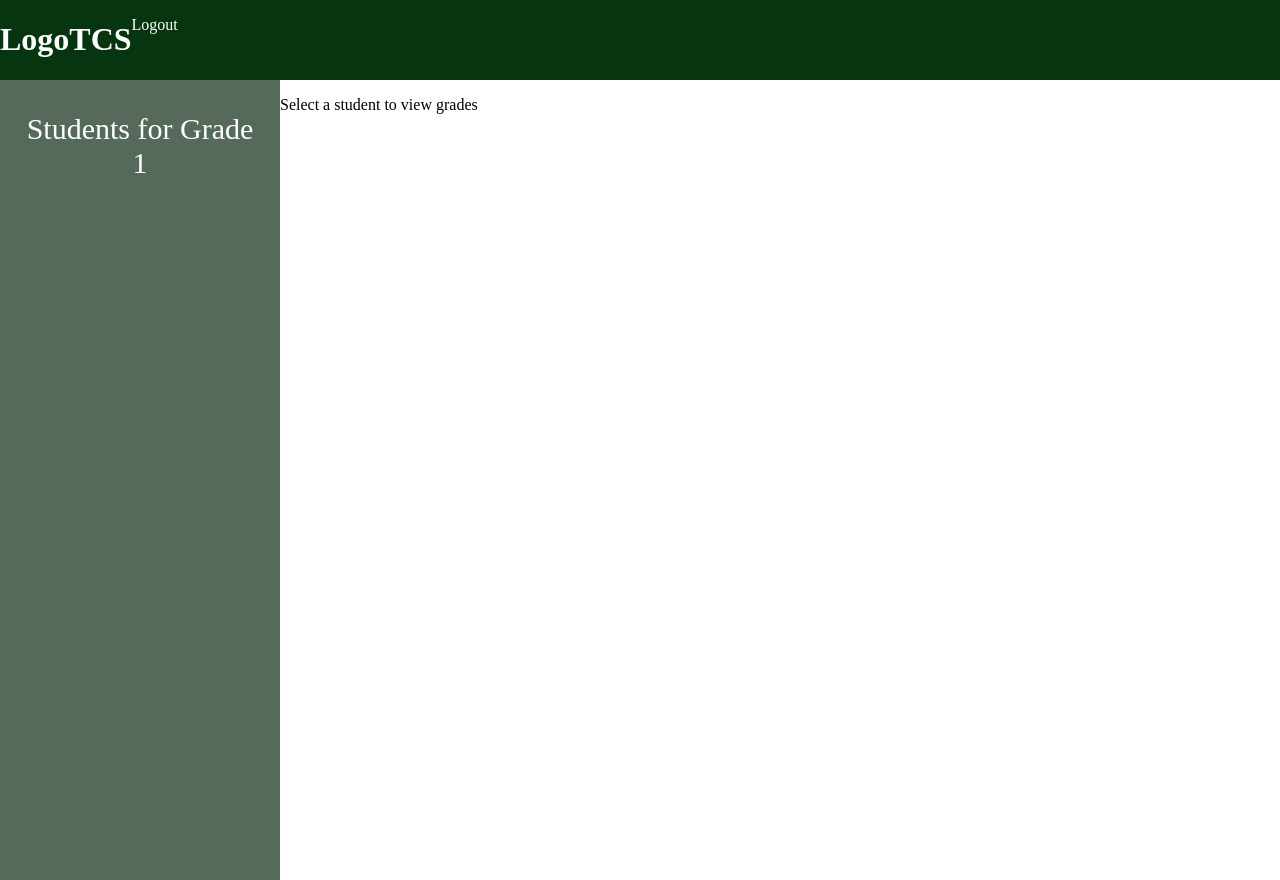
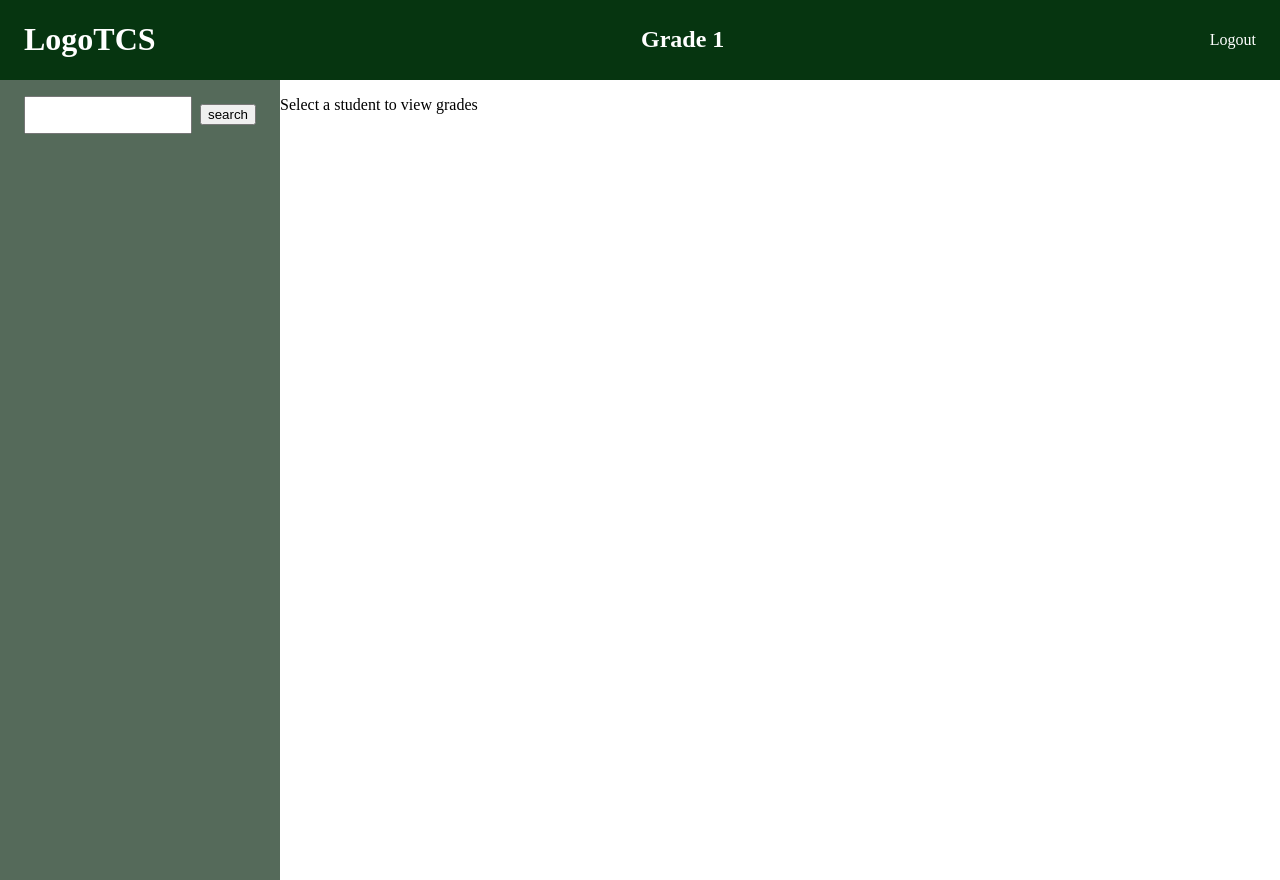
Before and after one commit to w1iii/SchoolGrades, a React (Vite) app: page /#/students/1 in a window 1280 px wide. Built offline with nearby package versions, Linux system fonts and the light colour scheme.

Commit message:
added search bar in the Student's sidebar.

```diff
--- a/src/components/Navbar.css
+++ b/src/components/Navbar.css
@@ -1,7 +1,12 @@
 .navbar-container{
   margin:0;
-  padding:0;
+  padding:1.5rem;
+  padding-bottom:0;
+  padding-top:0;
   display:flex;
   background-color:#063510;
   color:white;
+  justify-content:space-between;
+  align-items:center;
+
 }
--- a/src/components/Navbar.tsx
+++ b/src/components/Navbar.tsx
@@ -1,11 +1,17 @@
 
 import './Navbar.css'
 
-export default function Navbar(){
+interface NavbarProps{
+  gradeYear?: string
+}
+
+export default function Navbar({gradeYear}: NavbarProps){
+  const title = gradeYear
   return(
   <>
       <div className="navbar-container">
         <h1>LogoTCS</h1>
+        {title !== null ? <h2> Grade {title} </h2> : <h2>Grades</h2>}
         <p> Logout </p>
       </div>
   </>
--- a/src/pages/Students.css
+++ b/src/pages/Students.css
@@ -15,6 +15,19 @@
   min-width: 220px;
 }
 
+.searchbar-container{
+  display:flex;
+  align-items:center;
+  justify-content:center;
+  padding:1rem;
+  gap:0.5rem;
+}
+
+.searchbar{
+  width:10rem;
+  height:2rem;
+}
+
 .students-header {
   color: white;
   font-size: clamp(20px, 3vw, 30px);
@@ -24,6 +37,7 @@
 }
 
 .student-item {
+  text-align:center;
   font-size: clamp(14px, 2vw, 20px);
   padding: 1rem;
   cursor: pointer;
--- a/src/pages/Students.tsx
+++ b/src/pages/Students.tsx
@@ -50,10 +50,15 @@ export default function Students() {
 
   return (
     <>
-      <Navbar />
+      <Navbar gradeYear = {gradeYear}/>
       <div className="students-container">
         <div className="students-sidebar">
-          <div className="students-header">Students for Grade {gradeYear}</div>
+
+          {/* INPUT AREA -- SEARCH STUDENT*/}
+          <div className="searchbar-container">
+            <input className="searchbar" type='text'/>
+            <button>search</button>
+          </div>
 
           <div className="students-content">
             {/* Left Sidebar - Student List */}
```
